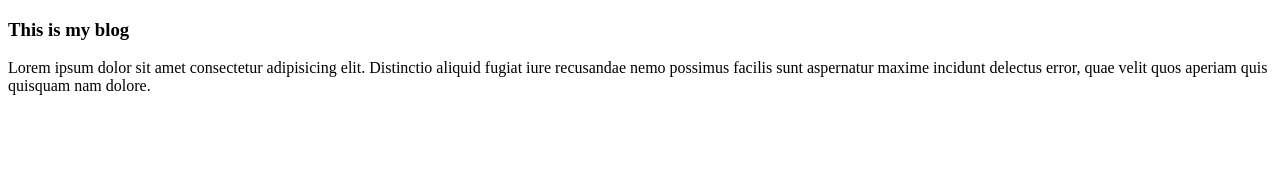
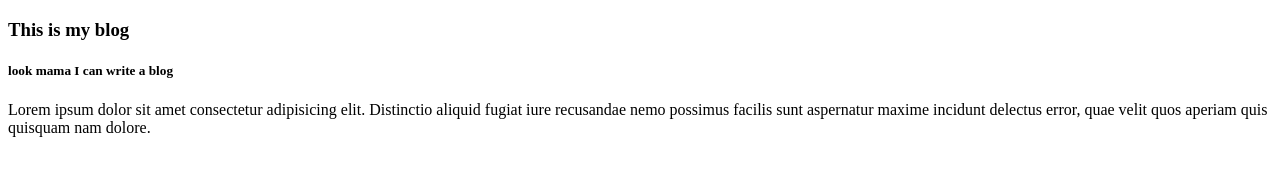
Before and after one commit to sojib-mondol/web_Demo_project, a plain HTML site: page index.html in a window 1280 px wide. Drawn offline with Linux system fonts and the light colour scheme.

Commit message:
new para

```diff
--- a/index.html
+++ b/index.html
@@ -8,6 +8,7 @@
 </head>
 <body>
     <h3>This is my blog</h3>
+    <h5>look mama I can write a blog</h5>
     <p>Lorem ipsum dolor sit amet consectetur adipisicing elit. Distinctio aliquid fugiat iure recusandae nemo possimus facilis sunt aspernatur maxime incidunt delectus error, quae velit quos aperiam quis quisquam nam dolore.</p>
 </body>
 </html>
```
